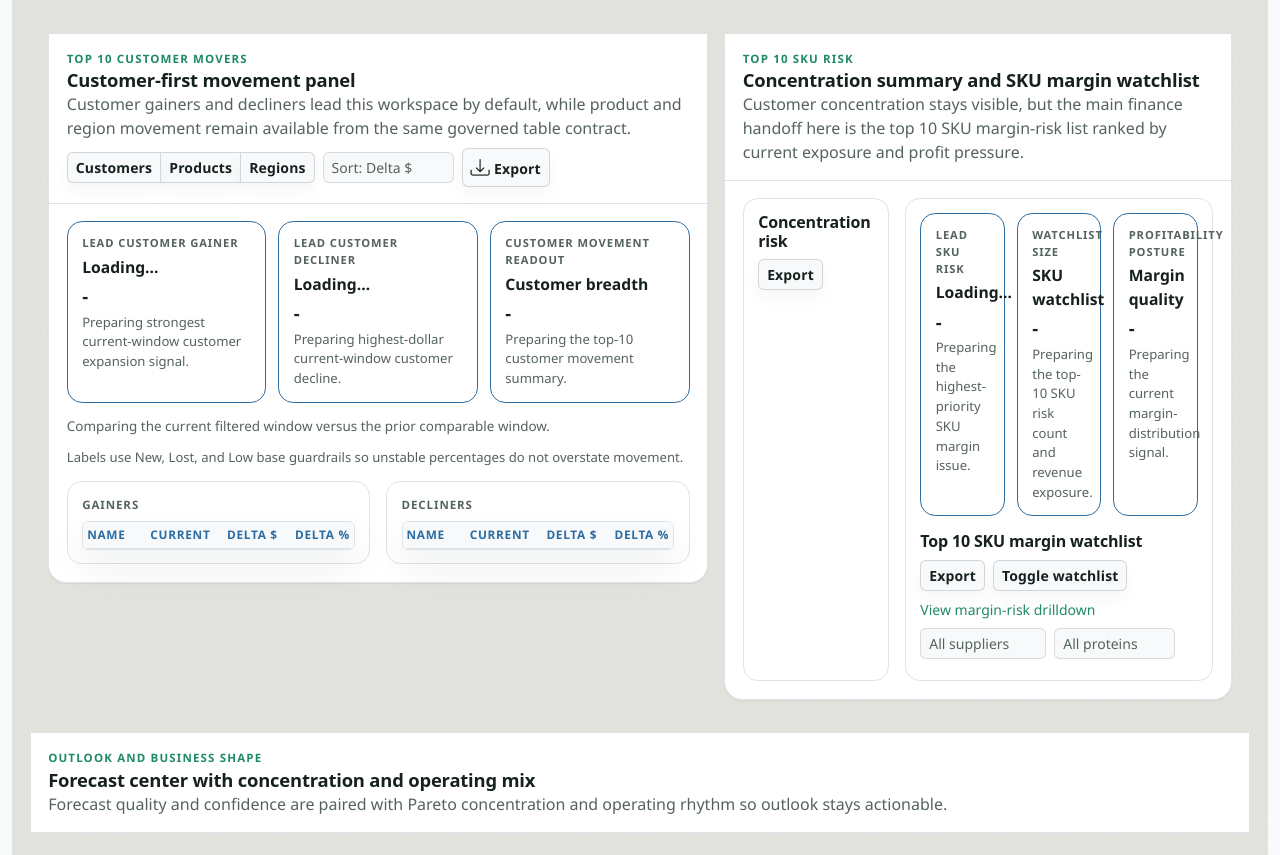
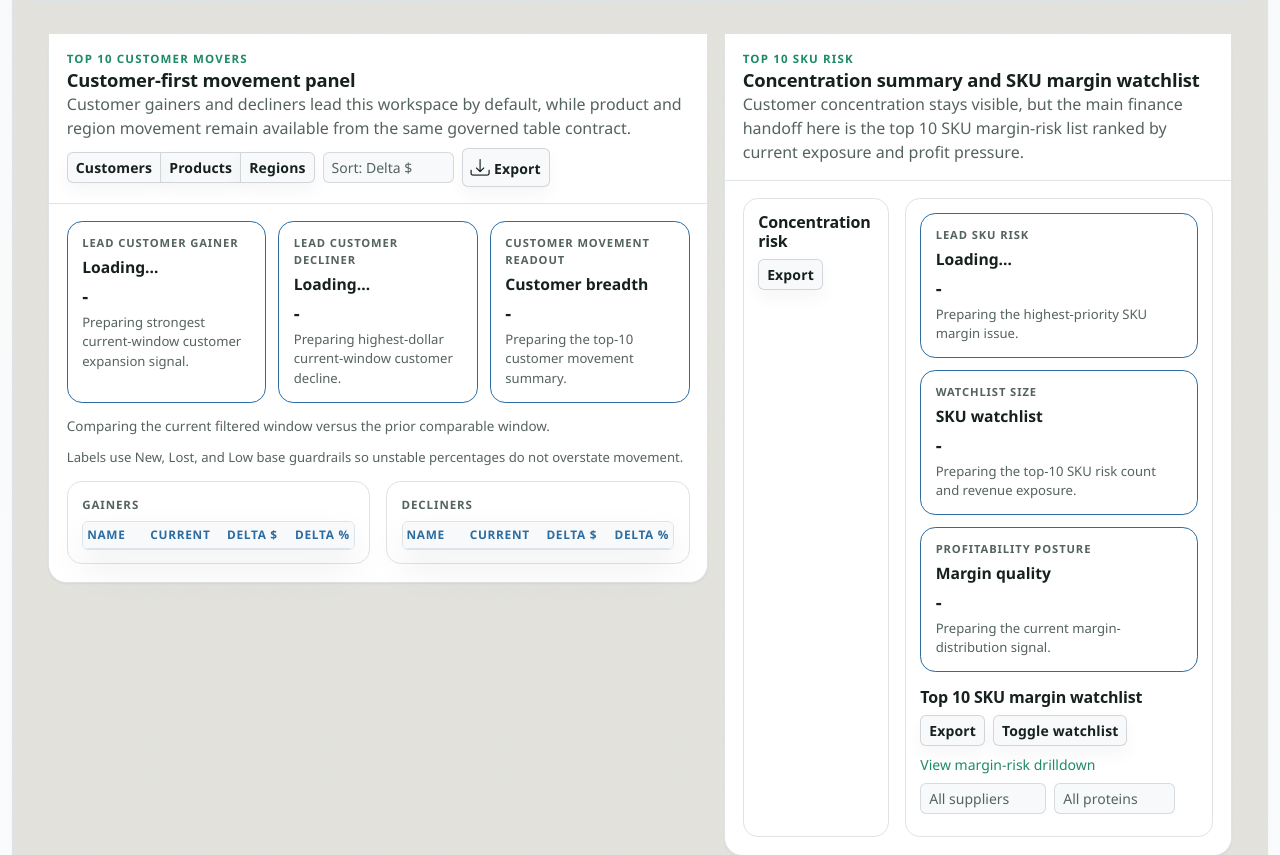
Before and after one commit to KushPatel29/wholesale-analytics-platform, a Python web app: template app/templates/overview/index_v3.html in a window 1280 px wide. Shown: the part 3856-4711 px from the top of the page. Run offline with Jinja, Linux system fonts and the light colour scheme; the template is opened without the code that fills it, so the values that code supplies are empty.

Commit message:
Stop the overview clipping its own numbers
Nine elements on the Overview rendered wider than their box, including the
headline revenue KPI and a negative margin figure.

The concentration panel used `repeat(3, minmax(0, 1fr))`. A 0 minimum lets a
column shrink to nothing, and inside a col-xl-8 sitting beside a chart these
three collapsed to ~54px - so "Watchlist size", "SKU watchlist" and a currency
value were all truncated mid-character. `auto-fit` with a 140px minimum wraps
the row instead of shredding its contents. Labels now wrap to a second line;
currency values never wrap and never truncate.

The logo wordmark overran its own viewBox, so "RETAIL GROUP" was clipped in the
header on every page in the app.

Overview now reports 0 clipped elements and 0 images without alt text.

```diff
--- a/app/templates/base.html
+++ b/app/templates/base.html
@@ -147,7 +147,10 @@
              `fill="currentColor"` so it follows the theme, and an external SVG
              cannot see the page's colour - it rendered black on the dark
              navbar. Inlining also removes a request. #}
-          <svg class="navbar-brand-img" viewBox="0 0 168 40" width="146" height="35"
+          {# viewBox widened from 168: "RETAIL GROUP" at 2.2 letter-spacing
+             overran it, so the wordmark was clipped in the header on every
+             page of the app. #}
+          <svg class="navbar-brand-img" viewBox="0 0 180 40" width="156" height="35"
                role="img" aria-label="Northgate Retail Group" focusable="false">
             <rect x="2" y="24" width="9" height="12" rx="2" fill="#7cc4a4"/>
             <rect x="13.5" y="16" width="9" height="20" rx="2" fill="#4da37e"/>
@@ -155,7 +158,7 @@
             <text x="42" y="19" font-family="Manrope, Segoe UI, system-ui, sans-serif" font-size="13.5"
                   font-weight="700" letter-spacing="0.4" fill="currentColor">NORTHGATE</text>
             <text x="42" y="32" font-family="Manrope, Segoe UI, system-ui, sans-serif" font-size="10.5"
-                  font-weight="500" letter-spacing="2.2" fill="currentColor" opacity="0.66">RETAIL GROUP</text>
+                  font-weight="500" letter-spacing="1.9" fill="currentColor" opacity="0.66">RETAIL GROUP</text>
           </svg>
           <span class="fw-semibold small text-uppercase navbar-brand-copy">Analytics</span>
         </a>
--- a/app/templates/overview/index_v3.html
+++ b/app/templates/overview/index_v3.html
@@ -959,9 +959,14 @@
   #overviewPage #commercialShapeCard .chart-placeholder canvas {
     height: 290px !important;
   }
+  /* `minmax(0, 1fr)` lets a column shrink to nothing. Inside the concentration
+     panel, which sits in a col-xl-8 beside a chart, three of them collapsed to
+     ~54px and truncated their own labels and currency values mid-character -
+     "Watchlist size", "SKU watchlist" and a negative margin figure were all cut
+     off. A real minimum wraps the row instead of shredding its contents. */
   #overviewPage .focus-summary-grid {
     display: grid;
-    grid-template-columns: repeat(3, minmax(0, 1fr));
+    grid-template-columns: repeat(auto-fit, minmax(140px, 1fr));
     gap: 0.75rem;
     margin-bottom: 0.85rem;
   }
@@ -969,6 +974,18 @@
     #overviewPage .focus-summary-grid {
       grid-template-columns: 1fr;
     }
+  }
+  /* Labels wrap to a second line rather than truncate; a currency value never
+     truncates at all. */
+  #overviewPage .focus-summary-card .focus-label,
+  #overviewPage .focus-summary-card .focus-title,
+  #overviewPage .focus-summary-card .focus-detail {
+    overflow-wrap: anywhere;
+    white-space: normal;
+  }
+  #overviewPage .focus-summary-card .focus-value {
+    overflow-wrap: normal;
+    white-space: nowrap;
   }
   #overviewPage .focus-summary-card {
     border: 1px solid var(--wa-info);
```
